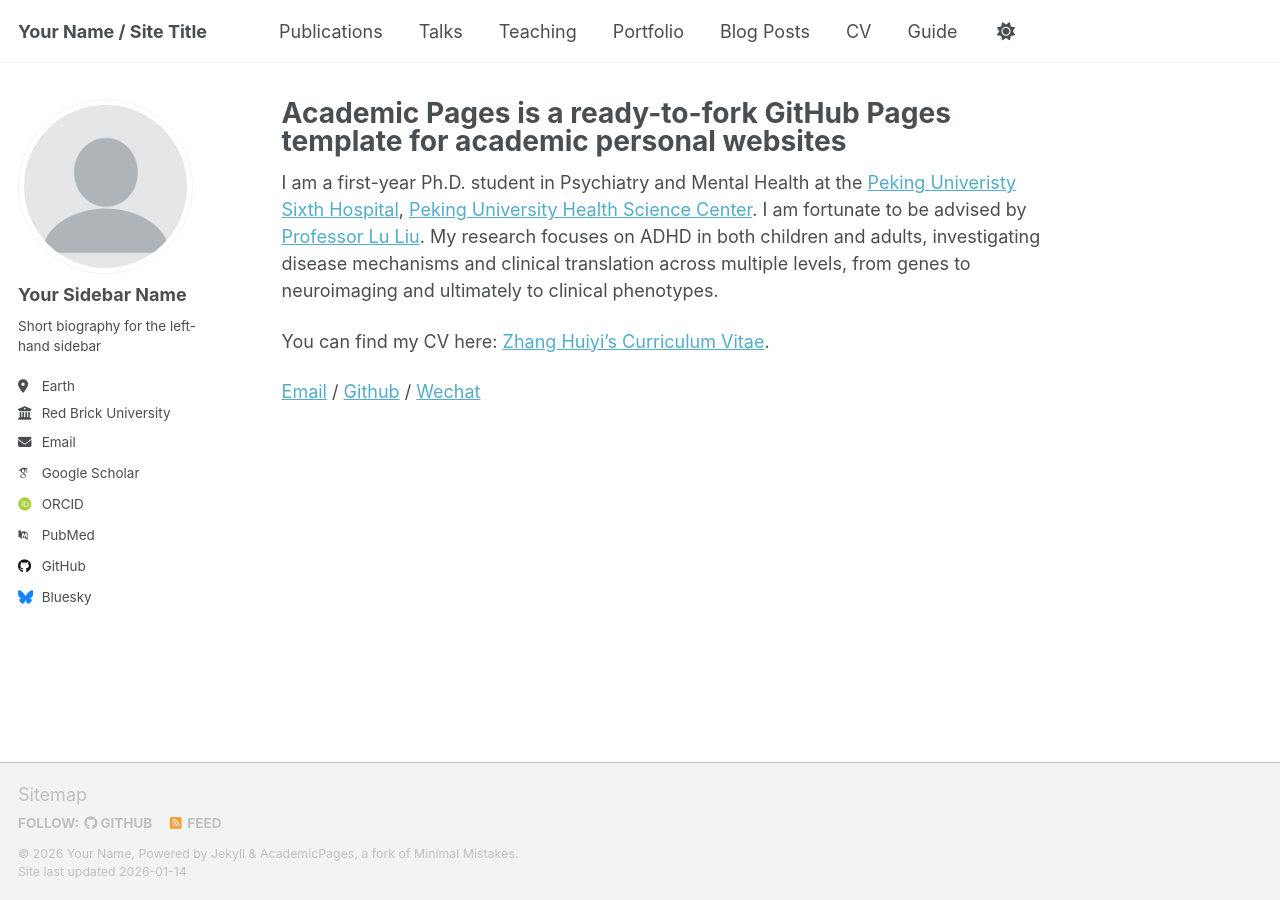
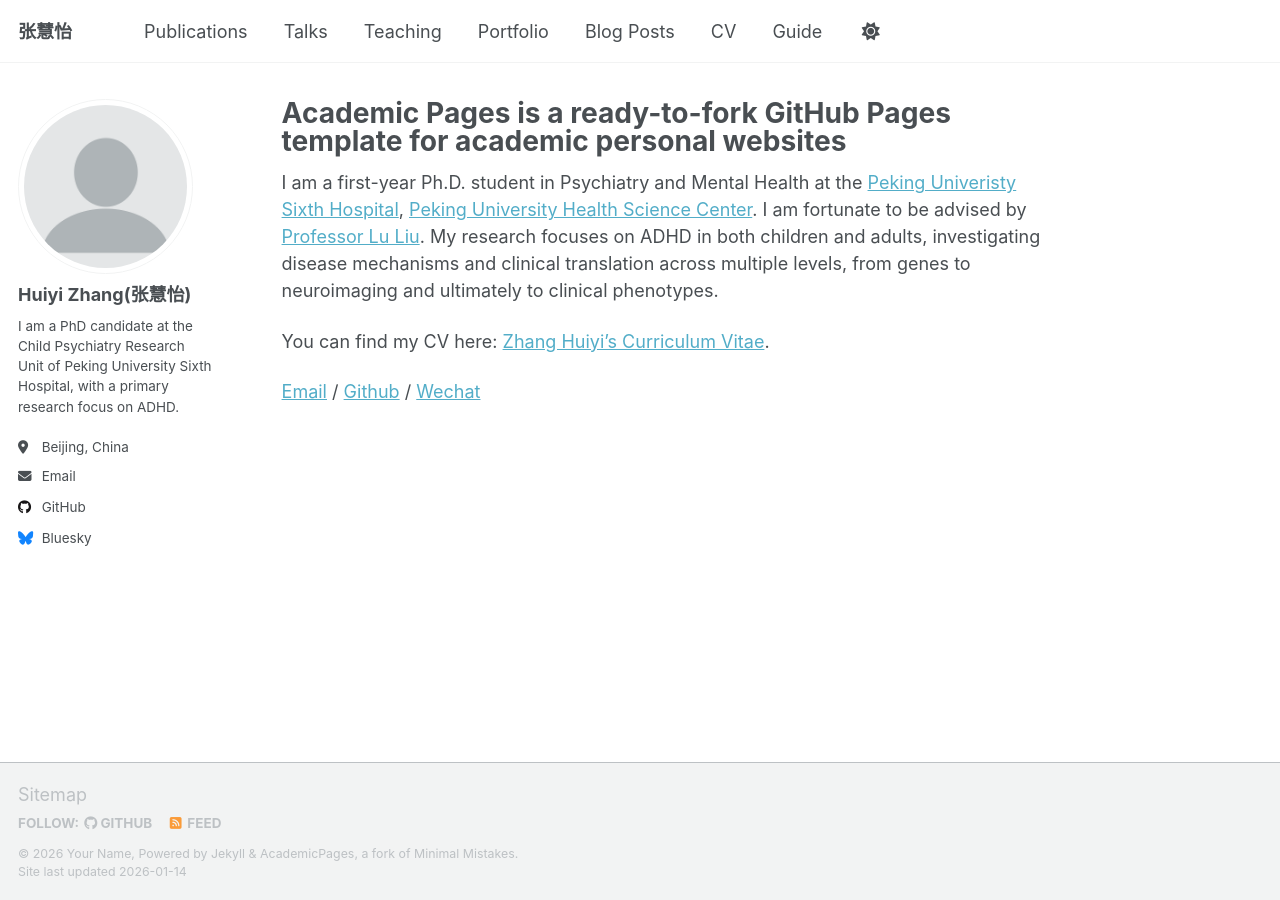
Before and after one commit to zhang019/zhang019.github.io, a Jekyll site: the page built from _pages/about.md, in a window 1280 px wide. Built offline with Jekyll 4.4.1, drawn with Linux system fonts in a browser that asks for light colours; some web fonts are replaced; a script that is not in the unit is left out.

Commit message:
Update _config.yml

```diff
--- a/_config.yml
+++ b/_config.yml
@@ -9,11 +9,11 @@
 # Basic Site Settings
 locale                   : "en-US"
 site_theme               : "default" # Currently available options are "default", "air"
-title                    : "Your Name / Site Title"
+title                    : "张慧怡"
 title_separator          : "-"
 name                     : &name "Your Name"
-description              : &description "Your Name's academic portfolio"   # Update this with a general description of your site, this is the default if not overridden by a page
-url                      : https://academicpages.github.io # The base hostname & protocol for your site e.g. "https://[your GitHub username].github.io",
+description              : &description "PhD Candidate"   # Update this with a general description of your site, this is the default if not overridden by a page
+url                      : https://zhang019.github.io # The base hostname & protocol for your site e.g. "https://[your GitHub username].github.io",
                                                            # or if you already have some other page hosted on Github then use "https://[your GitHub username].github.io/[Your Repo Name]"
 baseurl                  : "" # the subpath of your site, e.g. "/blog"
 repository               : "academicpages/academicpages.github.io"
@@ -23,24 +23,24 @@ repository               : "academicpages/academicpages.github.io"
 #               Additional customization can be done by editing /_includes/author-profile.html
 author:
   # Biographic information
-  avatar           : "profile.png"
-  name             : "Your Sidebar Name"
+  avatar           : "../images/profile.png"
+  name             : "Huiyi Zhang(张慧怡)"
   pronouns         : # example: "she/her"
-  bio              : "Short biography for the left-hand sidebar"
-  location         : "Earth"
-  employer         : "Red Brick University"
+  bio              : "I am a PhD candidate at the Child Psychiatry Research Unit of Peking University Sixth Hospital, with a primary research focus on ADHD."
+  location         : "Beijing, China"
+  employer         :
   uri              : # URL
   email            : "none@example.org"
 
   # Academic websites
   academia         : # URL
   arxiv            : # URL - Update with the correct link to your profile
-  googlescholar    : "https://scholar.google.com/citations?user=PS_CX0AAAAAJ"
+  googlescholar    : #"https://scholar.google.com/citations?user=PS_CX0AAAAAJ"
   inspire-hep      : # URL
   impactstory      : # URL
-  orcid            : "http://orcid.org/yourorcidurl"
+  orcid            : #"http://orcid.org/yourorcidurl"
   semantic         : # URL
-  pubmed           : "https://www.ncbi.nlm.nih.gov/pubmed/?term=john+snow"
+  pubmed           : #"https://www.ncbi.nlm.nih.gov/pubmed/?term=john+snow"
   researchgate     : # URL
   scopus           : # URL
 
```
